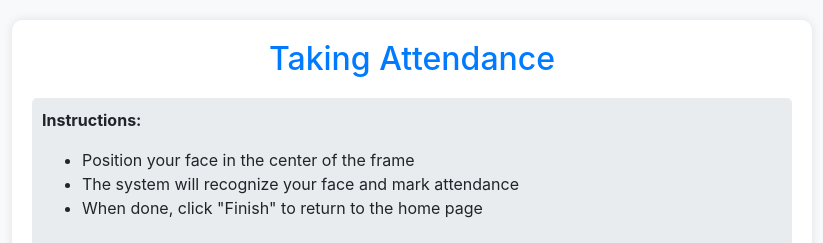
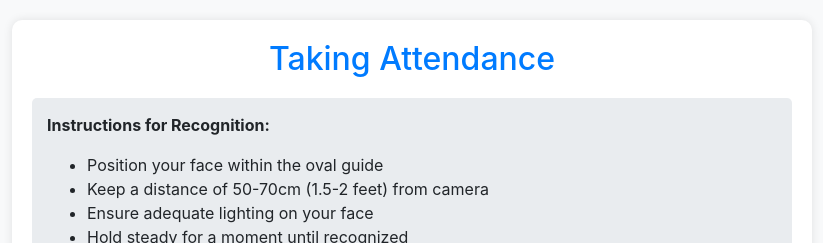
Before and after one commit to dara01x/Face-Recognition-Based-Attendance-System, a Flask app: template templates/video.html in a window 1280 px wide. Shown: the top 243 px of the page, without its empty margins (228-1051 px from the left). Run offline with Flask 3, Linux system fonts and the light colour scheme; the template is opened without the code that fills it, so the values that code supplies are empty; some libraries are stand-ins or nearby versions.

Commit message:
Enhance video.html with improved instructions and visual guides for face recognition

```diff
--- a/templates/video.html
+++ b/templates/video.html
@@ -40,10 +40,35 @@
 
         .instructions {
             margin: 20px 0;
-            padding: 10px;
+            padding: 15px;
             background-color: #e9ecef;
             border-radius: 5px;
             text-align: left;
+        }
+
+        .camera-guide {
+            position: relative;
+            display: inline-block;
+        }
+
+        .optimal-zone {
+            position: absolute;
+            top: 50%;
+            left: 50%;
+            transform: translate(-50%, -50%);
+            width: 250px;
+            height: 300px;
+            border: 2px dashed rgba(0, 123, 255, 0.5);
+            border-radius: 50% 50% 50% 50% / 60% 60% 40% 40%;
+            pointer-events: none;
+        }
+
+        .lighting-tips {
+            margin-top: 15px;
+            padding: 10px;
+            background-color: #fff3cd;
+            border-left: 4px solid #ffc107;
+            margin-bottom: 15px;
         }
     </style>
 </head>
@@ -61,25 +86,42 @@
 
             <div class="instructions">
                 {% if mode == "registration" %}
-                <p><strong>Instructions:</strong></p>
+                <p><strong>Instructions for Best Results:</strong></p>
                 <ul>
-                    <li>Position your face in the center of the frame</li>
-                    <li>The system will take multiple photos automatically</li>
-                    <li>Try to move your head slightly between captures for better results</li>
+                    <li>Position your face within the oval guide on screen</li>
+                    <li>Keep a distance of 50-70cm (1.5-2 feet) from camera</li>
+                    <li>The system will capture multiple images automatically</li>
+                    <li>Slowly move your head in different directions between captures:
+                        <ul>
+                            <li>Look slightly up, down, left and right</li>
+                            <li>Make subtle expressions (neutral, slight smile)</li>
+                        </ul>
+                    </li>
                     <li>Wait until the progress reaches 100%</li>
                 </ul>
+                <div class="lighting-tips">
+                    <strong>Lighting Tips:</strong>
+                    <ul>
+                        <li>Ensure your face is well-lit from the front</li>
+                        <li>Avoid strong backlighting (like sitting with a window behind you)</li>
+                        <li>If using in low light, turn on additional room lighting if possible</li>
+                    </ul>
+                </div>
                 {% else %}
-                <p><strong>Instructions:</strong></p>
+                <p><strong>Instructions for Recognition:</strong></p>
                 <ul>
-                    <li>Position your face in the center of the frame</li>
-                    <li>The system will recognize your face and mark attendance</li>
+                    <li>Position your face within the oval guide</li>
+                    <li>Keep a distance of 50-70cm (1.5-2 feet) from camera</li>
+                    <li>Ensure adequate lighting on your face</li>
+                    <li>Hold steady for a moment until recognized</li>
                     <li>When done, click "Finish" to return to the home page</li>
                 </ul>
                 {% endif %}
             </div>
 
-            <div>
+            <div class="camera-guide">
                 <img src="{{ url_for('video_feed') }}" class="video-feed">
+                <div class="optimal-zone"></div>
             </div>
 
             <div class="btn-container">
```
